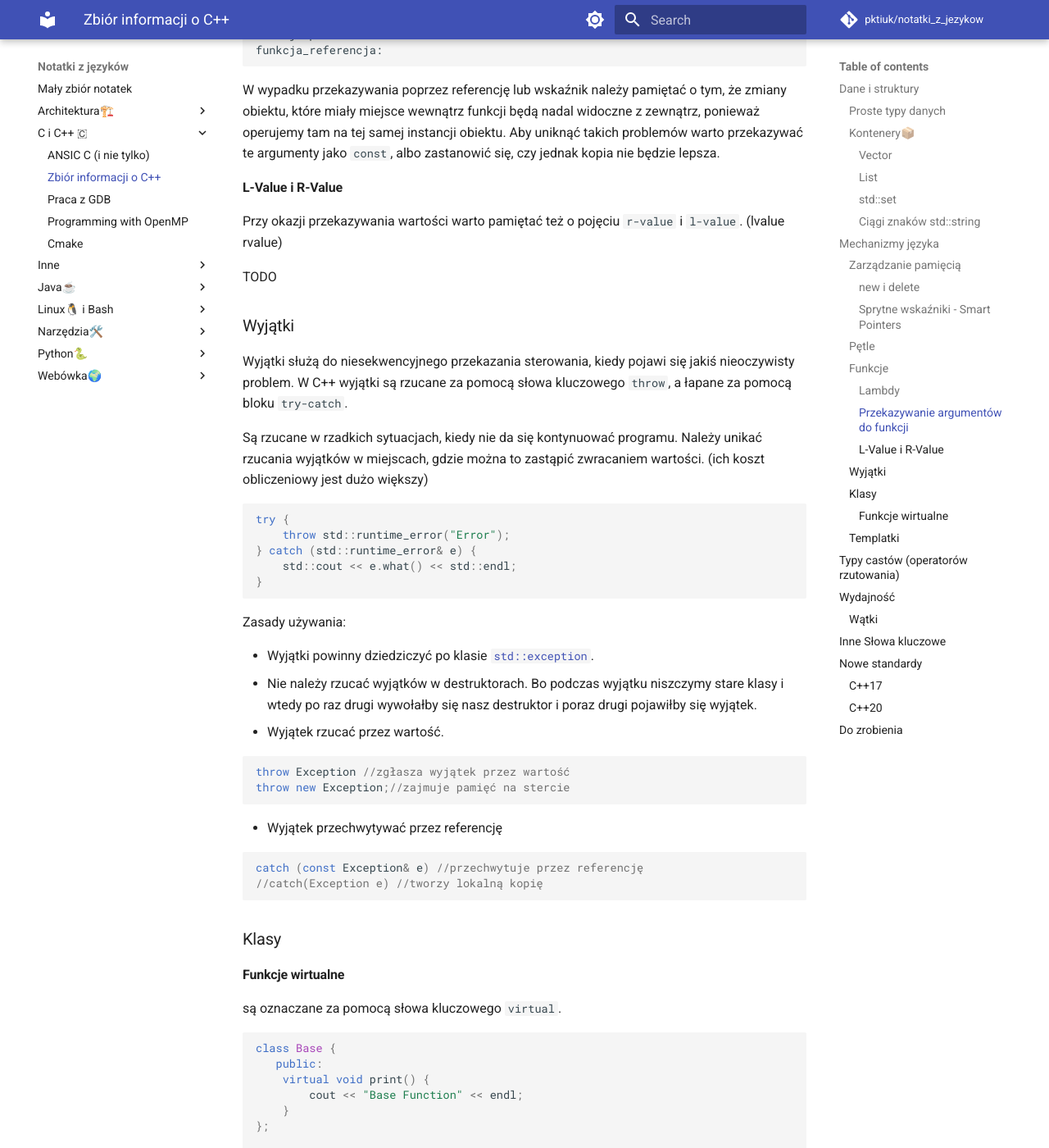
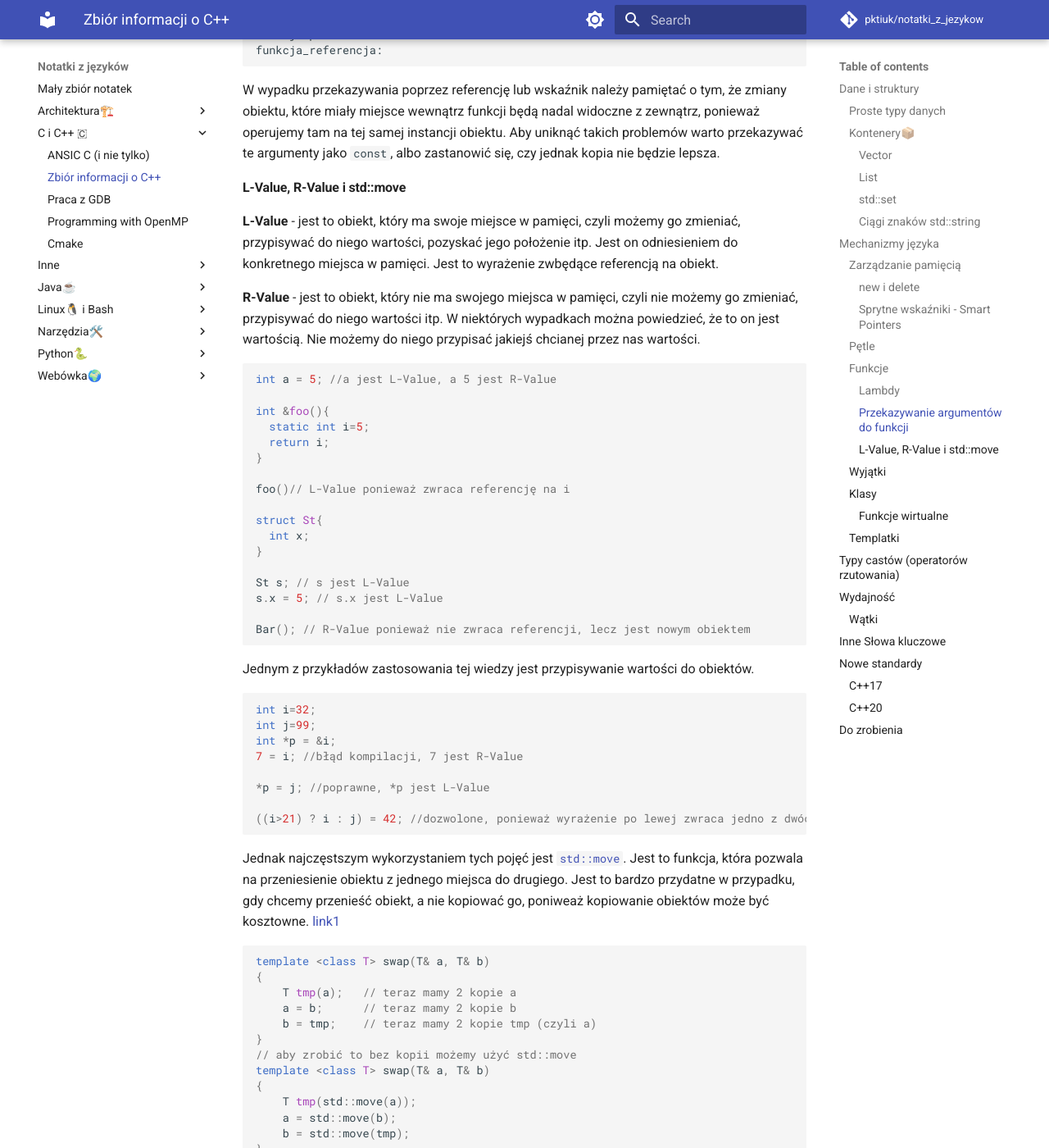
Before and after one commit to pktiuk/notatki_z_jezykow, an MkDocs documentation site: the page built from docs/C i C++ 🇨/1_cpp.md, in a window 1280 px wide and 1400 px high, scrolled down 9074 px. Shown: the whole window at 82% size. Built offline with MkDocs 1.6.1 and Material for MkDocs 9.7.7, drawn with Linux system fonts in a browser that asks for light colours; comment, search, counter and statistics services are not loaded; some of the changed text lies outside the part shown.

Commit message:
Opisanie rvalue i lvalue

````diff
--- a/docs/C i C++ 🇨/1_cpp.md
+++ b/docs/C i C++ 🇨/1_cpp.md
@@ -403,11 +403,83 @@ funkcja_referencja:
 W wypadku przekazywania poprzez referencję lub wskaźnik należy pamiętać o tym, że zmiany obiektu, które miały miejsce wewnątrz funkcji będą nadal widoczne z zewnątrz, ponieważ operujemy tam na tej samej instancji obiektu.
 Aby uniknąć takich problemów warto przekazywać te argumenty jako `const`, albo zastanowić się, czy jednak kopia nie będzie lepsza.
 
-#### L-Value i R-Value
+#### L-Value, R-Value i std::move
 
-Przy okazji przekazywania wartości warto pamiętać też o pojęciu `r-value` i `l-value`. (lvalue rvalue)
+**L-Value** - jest to obiekt, który ma swoje miejsce w pamięci, czyli możemy go zmieniać, przypisywać do niego wartości, pozyskać jego położenie itp. Jest on odniesieniem do konkretnego miejsca w pamięci. Jest to wyrażenie zwbędące referencją na obiekt.
 
-TODO
+**R-Value** - jest to obiekt, który nie ma swojego miejsca w pamięci, czyli nie możemy go zmieniać, przypisywać do niego wartości itp. W niektórych wypadkach można powiedzieć, że to on jest wartością. Nie możemy do niego przypisać jakiejś chcianej przez nas wartości.
+
+```cpp
+int a = 5; //a jest L-Value, a 5 jest R-Value
+
+int &foo(){
+  static int i=5;
+  return i;
+}
+
+foo()// L-Value ponieważ zwraca referencję na i
+
+struct St{
+  int x;
+}
+
+St s; // s jest L-Value
+s.x = 5; // s.x jest L-Value
+
+Bar(); // R-Value ponieważ nie zwraca referencji, lecz jest nowym obiektem
+```
+
+Jednym z przykładów zastosowania tej wiedzy jest przypisywanie wartości do obiektów.
+
+```cpp
+int i=32;
+int j=99;
+int *p = &i;
+7 = i; //błąd kompilacji, 7 jest R-Value
+
+*p = j; //poprawne, *p jest L-Value
+
+((i>21) ? i : j) = 42; //dozwolone, ponieważ wyrażenie po lewej zwraca jedno z dwóch l-value
+```
+
+Jednak najczęstszym wykorzystaniem tych pojęć jest [`std::move`](https://en.cppreference.com/w/cpp/utility/move). Jest to funkcja, która pozwala na przeniesienie obiektu z jednego miejsca do drugiego. Jest to bardzo przydatne w przypadku, gdy chcemy przenieść obiekt, a nie kopiować go, poniweaż kopiowanie obiektów może być kosztowne. [link1](https://www.open-std.org/jtc1/sc22/wg21/docs/papers/2006/n2027.html#Move_Semantics)
+
+```cpp
+template <class T> swap(T& a, T& b)
+{
+    T tmp(a);   // teraz mamy 2 kopie a
+    a = b;      // teraz mamy 2 kopie b
+    b = tmp;    // teraz mamy 2 kopie tmp (czyli a)
+}
+// aby zrobić to bez kopii możemy użyć std::move
+template <class T> swap(T& a, T& b)
+{
+    T tmp(std::move(a));
+    a = std::move(b);
+    b = std::move(tmp);
+}
+```
+
+Z jego pomocą mówimy też kompilatorowi, że nie zamierzamy już korzystać z danego obiektu, po przekazaniu.
+
+```cpp
+std::vector<int> v1 = {1, 2, 3, 4, 5};
+std::vector<int> v2 = std::move(v1); //przenosimy v1 do v2
+// v1.clear(); //błąd kompilacji, v1 jest już przeniesione i nie powinniśmy z niego korzystać
+```
+
+`std::move` łączy się z operatorem `&&`, który jest oznaczeniem R-Value Reference.
+
+```cpp
+class Klasa
+{
+public:
+    Obj o;
+    Klasa() {}
+    // prosty konstruktor przenoszący
+    Klasa(Klasa&& other): o(std::move(other.o)) {}
+};
+```
 
 ### Wyjątki
 
@@ -618,7 +690,7 @@ explicit TODO
 
 ## Do zrobienia
 
-TODO: std::move, lvalue i rvalue, &&, ogólnie o klasach i dziedziczeniu, explicit C- czyli co musi być kompilowane jako czyste C, typy smart pointerów.
+TODO: ogólnie o klasach i dziedziczeniu, explicit C- czyli co musi być kompilowane jako czyste C, typy smart pointerów.
 
 //TODO VOLATILE https://en.cppreference.com/w/cpp/language/cv
 
````
